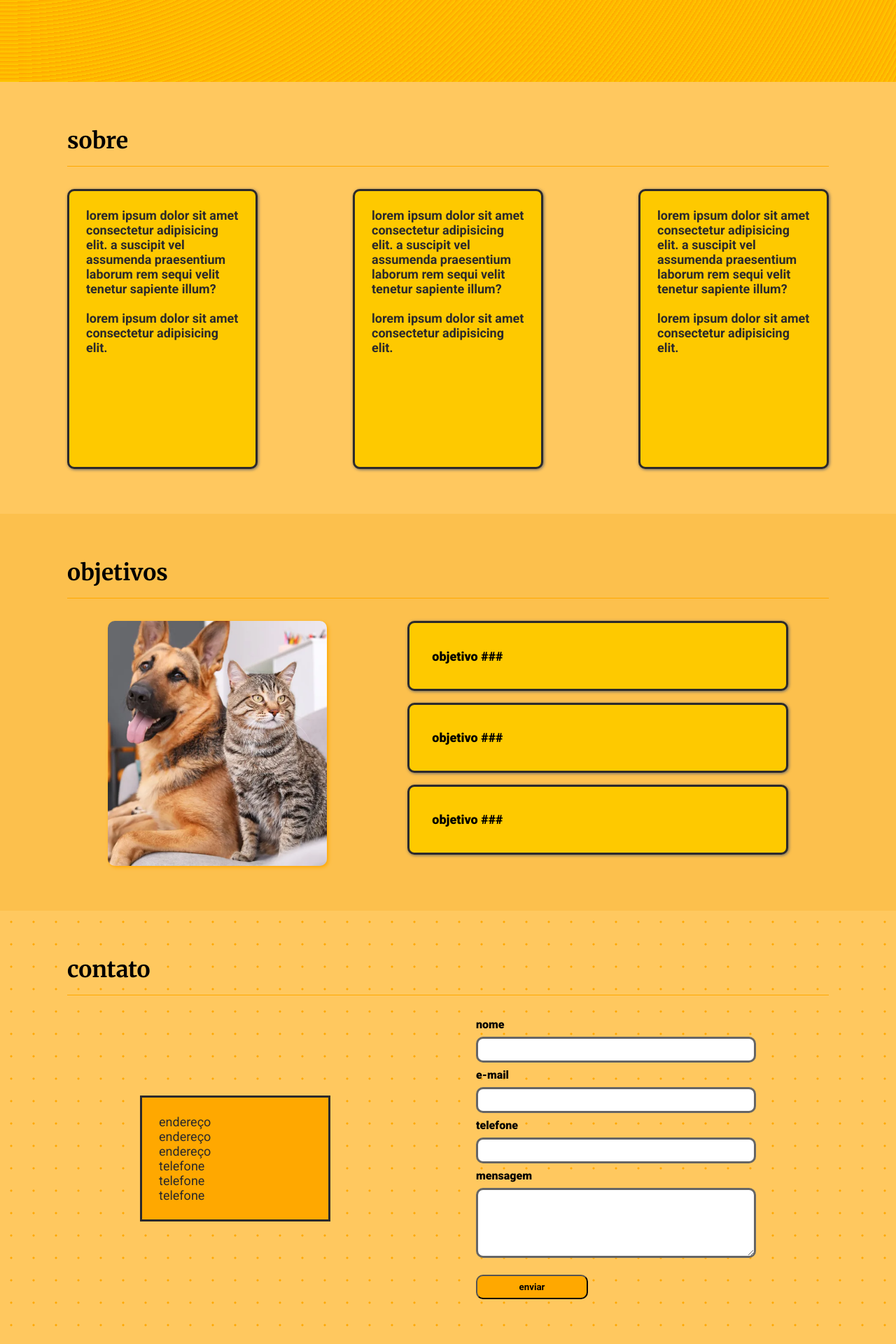
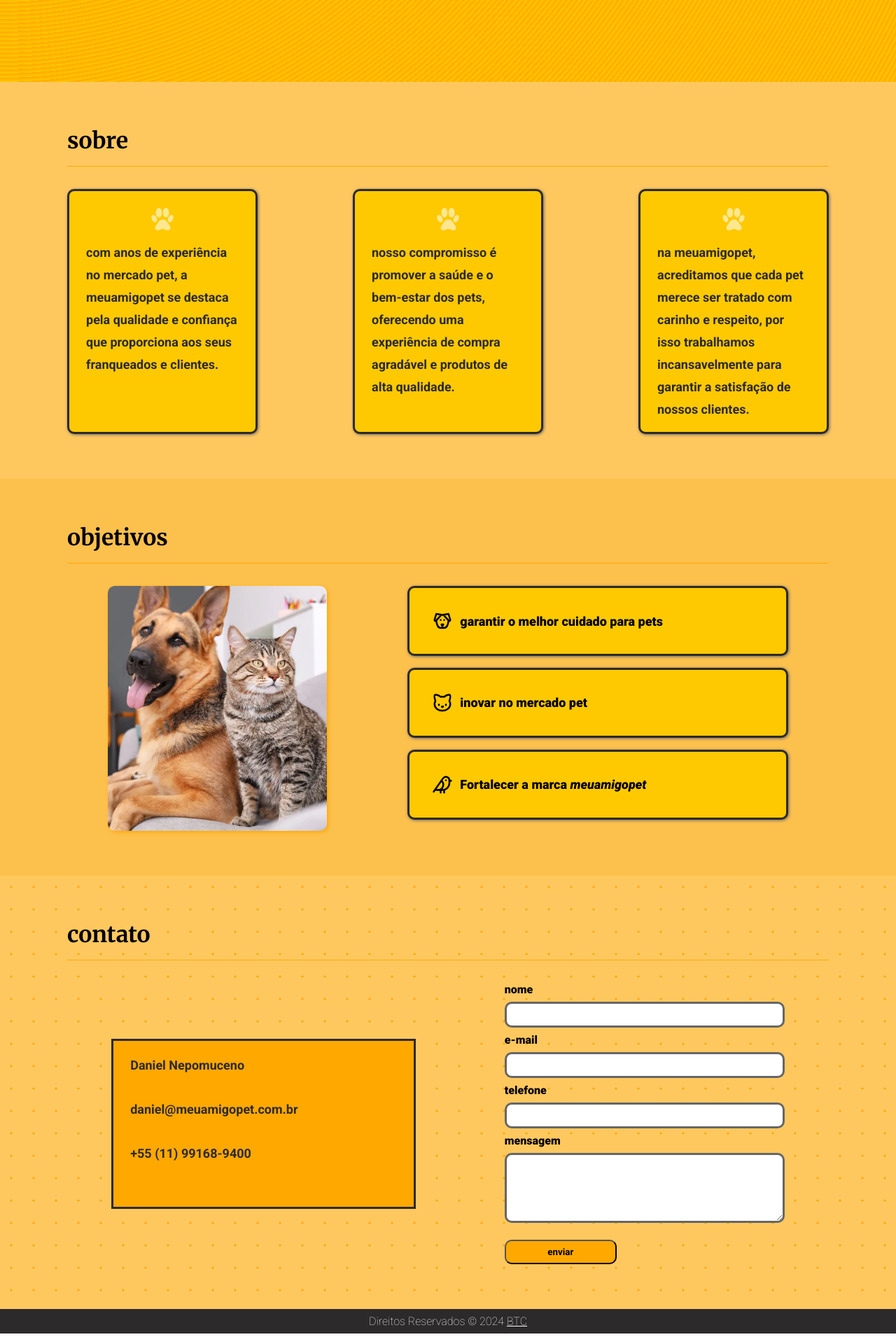
Before and after one commit to bruno-corso/armored-tech, a React (Vite) app: page / in a window 1280 px wide. Shown: the part 696-2616 px from the top of the page at 70% size. Built offline with nearby package versions, Linux system fonts and the light colour scheme; the HTML template or start-up script is replaced by a standard one.

Commit message:
ajustes de conteudo

```diff
--- a/src/App.jsx
+++ b/src/App.jsx
@@ -1,9 +1,25 @@
+import styled from 'styled-components'
+
 import Banner from './components/Banner'
 import Header from './components/Header'
 import Contato from './Secoes/Contato'
 import Objetivos from './Secoes/Objetivos'
 import Sobre from './Secoes/Sobre'
-import { GlobalCss } from './styles'
+import { cores, GlobalCss } from './styles'
+
+const CopyRight = styled.div`
+  width: 100%;
+  padding: 8px 0;
+  /* height: 32px; */
+  font-weight: 100;
+  background-color: ${cores.cinza};
+  color: ${cores.branco};
+  text-align: center;
+
+  a {
+    color: ${cores.branco};
+  }
+`
 
 function App() {
   return (
@@ -14,6 +30,12 @@
       <Sobre />
       <Objetivos />
       <Contato />
+      <CopyRight>
+        <p>
+          Direitos Reservados © 2024{' '}
+          <a href="https://github.com/bruno-corso">BTC</a>{' '}
+        </p>
+      </CopyRight>
     </>
   )
 }
--- a/src/Secoes/Contato/index.jsx
+++ b/src/Secoes/Contato/index.jsx
@@ -42,9 +42,9 @@
   color: ${cores.cinza};
   padding: 24px;
   font-size: 18px;
-  width: 25%;
+  width: 40%;
   height: 25%;
-  font-weight: 400;
+  font-weight: 700;
 
   @media (max-width: 900px) {
     max-width: 500px;
@@ -60,12 +60,15 @@
         <TituloContato>contato</TituloContato>
         <ContatoDiv>
           <CardContato>
-            <p>endereço</p>
-            <p>endereço</p>
-            <p>endereço</p>
-            <p>telefone</p>
-            <p>telefone</p>
-            <p>telefone</p>
+            <p>Daniel Nepomuceno</p>
+            <br />
+            <br />
+            <p>daniel@meuamigopet.com.br</p>
+            <br />
+            <br />
+            <p>+55 (11) 99168-9400 </p>
+            <br />
+            <br />
           </CardContato>
           <FormContato />
         </ContatoDiv>
--- a/src/Secoes/Objetivos/index.jsx
+++ b/src/Secoes/Objetivos/index.jsx
@@ -1,6 +1,8 @@
 import styled from 'styled-components'
 import { cores, fontes } from '../../styles'
 import gato_cachorro from '../../assets/images/gato_cachorro.png'
+import { TbDog } from 'react-icons/tb'
+import { LuCat, LuBird } from 'react-icons/lu'
 
 const ContainerBackground = styled.div`
   background-color: ${cores.laranja_pastel};
@@ -80,13 +82,20 @@
         <ImagemObjetivo src={gato_cachorro} alt="gato e cacgorro" />
         <ContainerObjetivos>
           <TopicoObjetivo>
-            <p>objetivo ###</p>
+            <TbDog size={30} />
+            <p style={{ marginLeft: '10px' }}>
+              garantir o melhor cuidado para pets
+            </p>
           </TopicoObjetivo>
           <TopicoObjetivo>
-            <p>objetivo ###</p>
+            <LuCat size={30} />
+            <p style={{ marginLeft: '10px' }}>inovar no mercado pet</p>
           </TopicoObjetivo>
           <TopicoObjetivo>
-            <p>objetivo ###</p>
+            <LuBird size={30} />
+            <p style={{ marginLeft: '10px' }}>
+              Fortalecer a marca <i>meuamigopet</i>
+            </p>
           </TopicoObjetivo>
         </ContainerObjetivos>
       </ObjetivosDiv>
--- a/src/Secoes/Sobre/index.jsx
+++ b/src/Secoes/Sobre/index.jsx
@@ -19,7 +19,7 @@
   display: flex;
   justify-content: space-between;
 
-  @media (max-width: 900px) {
+  @media (max-width: 1024px) {
     flex-direction: column;
   }
 `
@@ -38,9 +38,21 @@
     <ContainerBackground id="sobre-id">
       <TituloSobre>sobre</TituloSobre>
       <ContainerSobre>
-        <CardSobre />
-        <CardSobre />
-        <CardSobre />
+        <CardSobre
+          texto={
+            'com anos de experiência no mercado pet, a meuamigopet se destaca pela qualidade e confiança que proporciona aos seus franqueados e clientes.'
+          }
+        />
+        <CardSobre
+          texto={
+            'nosso compromisso é promover a saúde e o bem-estar dos pets, oferecendo uma experiência de compra agradável e produtos de alta qualidade.'
+          }
+        />
+        <CardSobre
+          texto={
+            'na meuamigopet, acreditamos que cada pet merece ser tratado com carinho e respeito, por isso trabalhamos incansavelmente para garantir a satisfação de nossos clientes.'
+          }
+        />
       </ContainerSobre>
     </ContainerBackground>
   )
--- a/src/components/CardSobre/index.jsx
+++ b/src/components/CardSobre/index.jsx
@@ -1,5 +1,6 @@
 import styled from 'styled-components'
 import { cores } from '../../styles'
+import icone from '../../assets/images/pata-de-cachorro.png'
 
 const CardDiv = styled.div`
   border: 3px solid ${cores.cinza};
@@ -8,26 +9,36 @@
   color: ${cores.cinza};
   padding: 24px;
   font-size: 18px;
-  height: 400px;
+  height: 350px;
   width: 25%;
   box-shadow: 1px 1px 4px ${cores.cinza_claro};
   font-weight: bold;
+  line-height: 32px;
+  display: flex;
+  align-items: center;
+  flex-direction: column;
 
-  @media (max-width: 900px) {
+  img {
+    width: 32px;
+    margin-bottom: 16px;
+  }
+
+  @media (max-width: 1100px) {
+    font-size: 15px;
+  }
+
+  @media (max-width: 1024px) {
     width: 100%;
     height: auto;
-    margin-bottom: 16px;
+    margin-bottom: 8px;
   }
 `
 
-function CardSobre() {
+function CardSobre({ texto }) {
   return (
     <CardDiv>
-      lorem ipsum dolor sit amet consectetur adipisicing elit. a suscipit vel
-      assumenda praesentium laborum rem sequi velit tenetur sapiente illum?
-      <br />
-      <br />
-      lorem ipsum dolor sit amet consectetur adipisicing elit.
+      <img src={icone} alt="para de cachorro" />
+      <p>{texto}</p>
     </CardDiv>
   )
 }
```
Also changed, not shown: .eslintrc.cjs.
